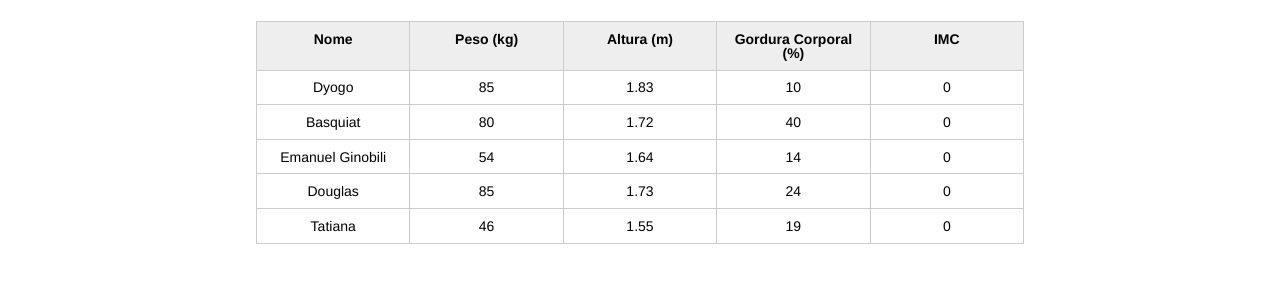
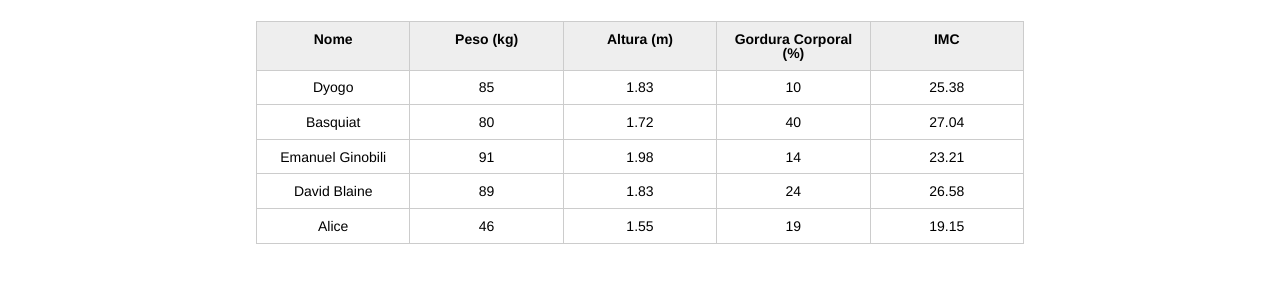
Before and after one commit to DyogoViana/nutricao--estudos_JavaScript, a plain HTML site: page index.html in a window 1280 px wide. Shown: the part 132-414 px from the top of the page. Drawn offline with Linux system fonts and the light colour scheme.

Commit message:
JS | calculando com duas casas decimais o IMC.

```diff
--- a/index.html
+++ b/index.html
@@ -47,21 +47,21 @@
 
 						<tr class="paciente" >
 							<td class="info-nome">Emanuel Ginobili</td>
-							<td class="info-peso">54</td>
-							<td class="info-altura">1.64</td>
+							<td class="info-peso">91</td>
+							<td class="info-altura">1.98</td>
 							<td class="info-gordura">14</td>
 							<td class="info-imc">0</td>
 						</tr>
 
 						<tr class="paciente">
-							<td class="info-nome">Douglas</td>
-							<td class="info-peso">85</td>
-							<td class="info-altura">1.73</td>
+							<td class="info-nome">David Blaine</td>
+							<td class="info-peso">89</td>
+							<td class="info-altura">1.83</td>
 							<td class="info-gordura">24</td>
 							<td class="info-imc">0</td>
 						</tr>
-						<tr class="paciente" >
-							<td class="info-nome">Tatiana</td>
+						<tr class="paciente">
+							<td class="info-nome">Alice</td>
 							<td class="info-peso">46</td>
 							<td class="info-altura">1.55</td>
 							<td class="info-gordura">19</td>
--- a/js/main.js
+++ b/js/main.js
@@ -8,7 +8,7 @@
 
 for (var i = 0; i < pacientes.length; i++) {
 
-    var paciente = paciente[i];
+    var paciente = pacientes[i];
 
     // Peso
     var tdPeso = paciente.querySelector (".info-peso");
@@ -40,6 +40,6 @@
 
     if (alturaValida && pesoValido) {
         var imc = peso / (altura * altura);
-        tdImc.textContent = imc;
+        tdImc.textContent = imc.toFixed(2);
     }
 }
```
